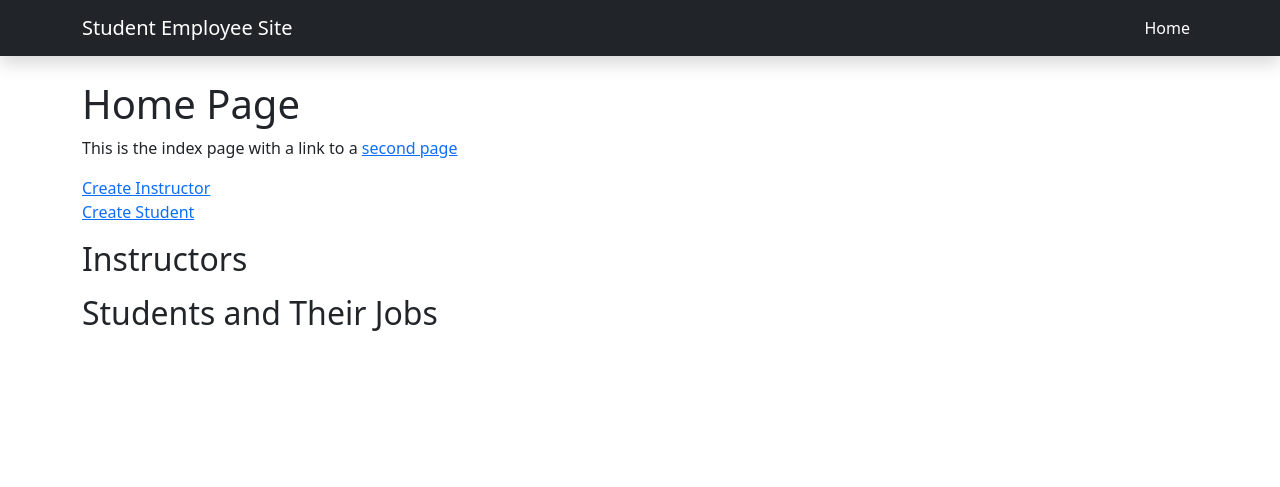
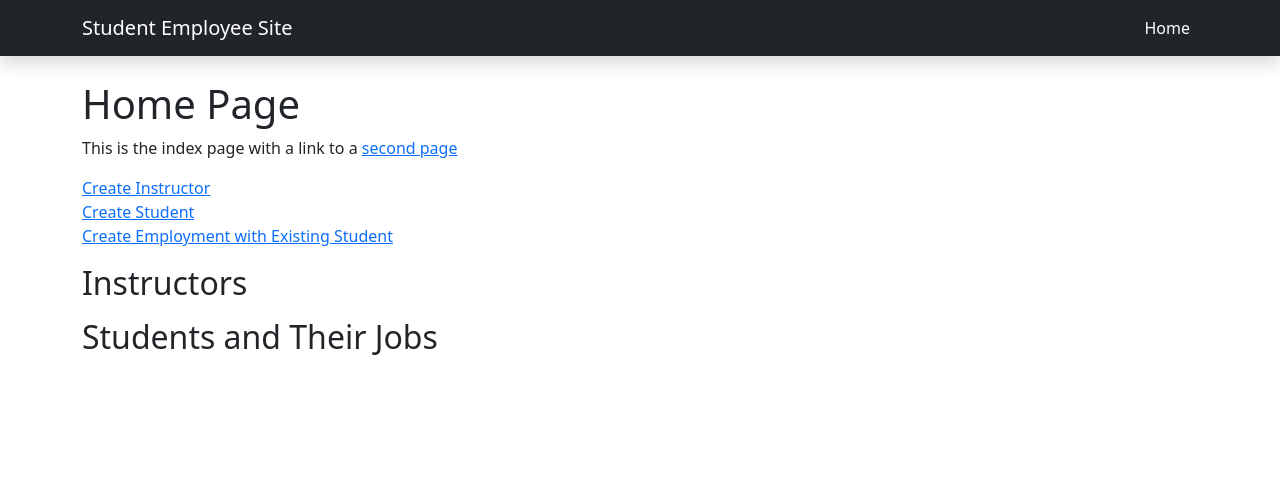
Before and after one commit to Buscompany21/Student-Employee-Wage-Info, a Django app: page / in a window 1280 px wide. Shown: the top 487 px of the page. Run offline with Django 4.2, Linux system fonts and the light colour scheme; data that the repository does not hold is empty.

Commit message:
finished several create pages

```diff
--- a/MainApp/models.py
+++ b/MainApp/models.py
@@ -41,7 +41,7 @@ class Person(models.Model):
     last_name = models.CharField(max_length=100)
     byu_name = models.CharField(max_length=200)
     gender = models.ForeignKey(Gender, null=False, on_delete=models.RESTRICT)
-    email = models.CharField(max_length=100)
+    email = models.EmailField()
     phone = models.CharField(max_length=15)
     byu_id = models.CharField(max_length=9)
 
@@ -82,8 +82,8 @@ class Employment(models.Model):
     terminated_date = models.DateField(null=True, blank=True)
     survey_sent = models.DateTimeField(null=True, blank=True)
     eform_submission = models.DateTimeField(null=True, blank=True)
-    work_auth_recieved = models.DateTimeField(null=True, blank=True)
-    name_change_complete = models.BooleanField()
+    work_auth_received = models.DateTimeField(null=True, blank=True)
+    name_change_complete = models.BooleanField(default=False)
     notes = models.TextField(blank=True)
 
     def __str__(self):
--- a/MainApp/templates/index.html
+++ b/MainApp/templates/index.html
@@ -13,6 +13,8 @@
     <a href={% url 'create-instructor' %}>Create Instructor</a>
     <br />
     <a href={% url 'create-student' %}>Create Student</a>
+    <br />
+    <a href={% url 'create-employment' %}>Create Employment with Existing Student</a>
 </p>
 
 <h2>Instructors</h2>
--- a/MainApp/urls.py
+++ b/MainApp/urls.py
@@ -5,5 +5,6 @@ urlpatterns=[
   path('', views.indexPageView, name="index"),
   path('test-page', views.testPageView, name="test"),
   path('students/create', views.createStudentPageView, name="create-student"),
-  path('instructors/create', views.createInstructorPageView, name="create-instructor")
+  path('instructors/create', views.createInstructorPageView, name="create-instructor"),
+  path('employments/create', views.createEmploymentPageView, name="create-employment")
 ]
--- a/MainApp/views.py
+++ b/MainApp/views.py
@@ -17,13 +17,19 @@ def testPageView(request):
 
 def createStudentPageView(request):
     if(request.method=="POST"):
-        print("This data was submitted in the form: ", list(request.POST.items))
-    # todo: create person record
-    # then create student record
+        person_form = PersonForm(request.POST, prefix="person")
+        student_form = StudentForm(request.POST, prefix="instructor")
+        if(person_form.is_valid() and student_form.is_valid()):
+            person = person_form.save()
+            student_form.instance.person_id = person.pk
+            student = student_form.save()
+            return redirect('index')
+    else:
+        person_form, student_form = PersonForm(prefix="person"), StudentForm(prefix="student")
 
     context = {
         'title': 'Create New Student',
-        'forms': [PersonForm(prefix="person"), StudentForm(prefix="student")]
+        'forms': [person_form, student_form]
     }
     return render(request, 'form.html', context)
 
@@ -31,15 +37,31 @@ def createInstructorPageView(request):
     if(request.method=="POST"):
         person_form = PersonForm(request.POST, prefix="person")
         instructor_form = InstructorForm(request.POST, prefix="instructor")
-        if(person_form.is_valid and instructor_form.is_valid):
+        if(person_form.is_valid() and instructor_form.is_valid()):
             person = person_form.save()
             instructor_form.instance.person_id = person.pk
             instructor = instructor_form.save()
             return redirect('index')
+    else:
+        person_form, instructor_form = PersonForm(prefix="person"), InstructorForm(prefix="instructor")
 
     context = {
         'title': 'Create New Instructor',
-        'forms': [PersonForm(prefix="person"), InstructorForm(prefix="instructor")]
+        'forms': [person_form, instructor_form]
     }
-    print(context['forms'][1])
     return render(request, 'form.html', context)
+
+def createEmploymentPageView(request):
+    if(request.method == "POST"):
+        employment_form = EmploymentForm(request.POST, prefix="employment")
+        if(employment_form.is_valid()):
+            employment = employment_form.save()
+            return redirect('index')
+    else:
+        employment_form = EmploymentForm(prefix="employment")
+
+    context = {
+        'title': 'Create New Employment',
+        'forms': [employment_form]
+    }
+    return render(request, 'form.html', context)
```
Also changed, not shown: MainApp/forms.py (+8 -1 lines), MainApp/migrations/0007_alter_employment_hire_date_alter_payrate_input_date_and_more.py (added), MainApp/migrations/0008_rename_work_auth_recieved_employment_work_auth_received.py (added), MainApp/migrations/0009_alter_employment_name_change_complete.py (added).
